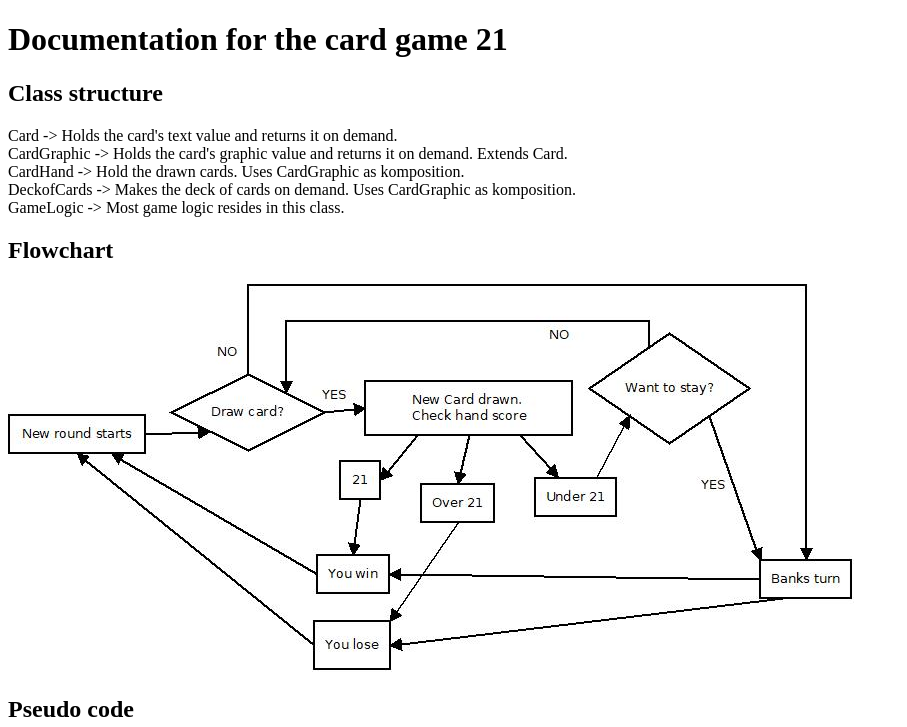
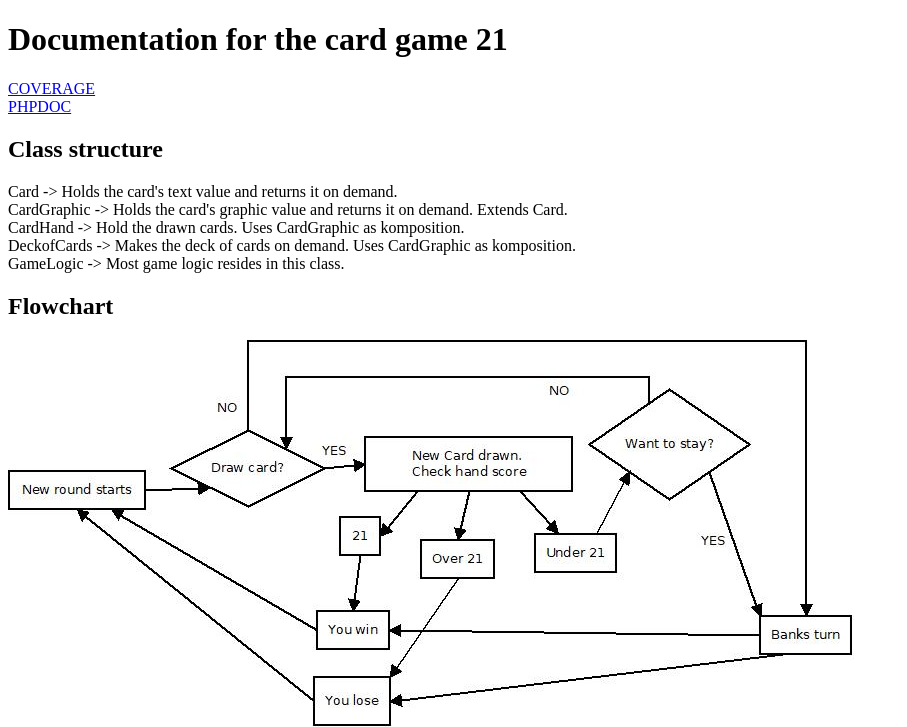
Before and after one commit to fiwr23/mvc-report, a Symfony app: template templates/card/game_doc.html.twig in a window 1280 px wide. Shown: the part 204-931 px from the top of the page, without its empty margins (0-907 px from the left). Run offline with Twig, Linux system fonts and the light colour scheme; the template is opened without the code that fills it, so the values that code supplies are empty; some libraries are stand-ins or nearby versions.

Commit message:
Minor change

```diff
--- a/templates/card/game_doc.html.twig
+++ b/templates/card/game_doc.html.twig
@@ -5,6 +5,8 @@
 {% block main %}
 <h1>Documentation for the card game 21</h1>
 <p>
+    <a href="../../docs/coverage/index.html">COVERAGE</a><br>
+    <a href="../../docs/api/index.html">PHPDOC</a><br>
 <h2>Class structure</h2>
 Card -> Holds the card's text value and returns it on demand.<br>
 CardGraphic -> Holds the card's graphic value and returns it on demand. Extends Card.<br>
```
